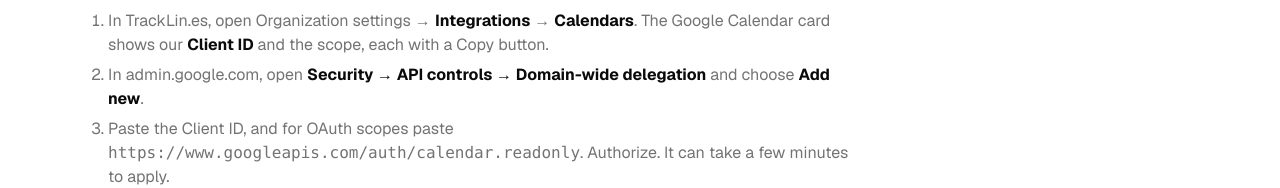
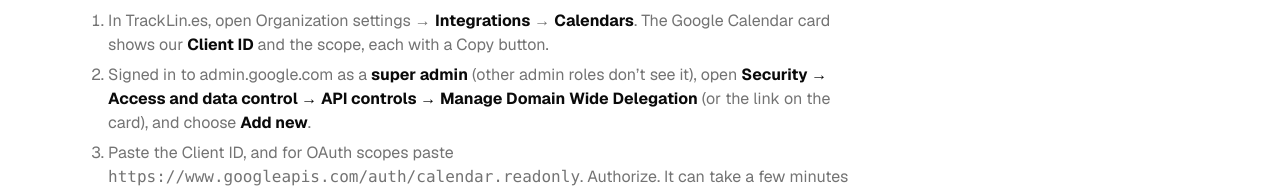
Before and after one commit to TrackLines/frontend, a Next.js app: page /docs/google-calendar in a window 1280 px wide. Shown: the part 343-531 px from the top of the page. Built offline with nearby package versions, Linux system fonts and the light colour scheme; no server answers; what @flags-gg/react-library, @uploadthing/react would draw is missing.

Commit message:
possible fix

```diff
--- a/app/docs/google-calendar/page.tsx
+++ b/app/docs/google-calendar/page.tsx
@@ -20,7 +20,7 @@
       <H2>1. Let TrackLin.es read calendars, in Google</H2>
       <Steps>
         <li>In TrackLin.es, open Organization settings → <B>Integrations</B> → <B>Calendars</B>. The Google Calendar card shows our <B>Client ID</B> and the scope, each with a Copy button.</li>
-        <li>In admin.google.com, open <B>Security → API controls → Domain-wide delegation</B> and choose <B>Add new</B>.</li>
+        <li>Signed in to admin.google.com as a <B>super admin</B> (other admin roles don’t see it), open <B>Security → Access and data control → API controls → Manage Domain Wide Delegation</B> (or the link on the card), and choose <B>Add new</B>.</li>
         <li>Paste the Client ID, and for OAuth scopes paste <code>{CALENDAR_SCOPE}</code>. Authorize. It can take a few minutes to apply.</li>
       </Steps>
       <P>That one scope is read-only: TrackLin.es can read calendars and nothing else, and can’t create, change or delete events.</P>
--- a/components/settings/google-calendar.tsx
+++ b/components/settings/google-calendar.tsx
@@ -119,8 +119,8 @@
         <li>
           <p>
             In Google, as a Workspace admin, open{' '}
-            <a href={DELEGATION_URL} target="_blank" rel="noreferrer" className="underline">Security → API controls → Domain-wide delegation</a>,
-            choose <strong>Add new</strong> and paste:
+            <a href={DELEGATION_URL} target="_blank" rel="noreferrer" className="underline">Security → Access and data control → API controls → Manage Domain Wide Delegation</a>{' '}
+            (you need to be a super admin), choose <strong>Add new</strong> and paste:
           </p>
           <div className="mt-2 grid gap-2">
             <Copyable label="Client ID" value={status.client_id ?? ''} />
```
Also changed, not shown: 2 other files (tests, documents, lock files or other folders).
